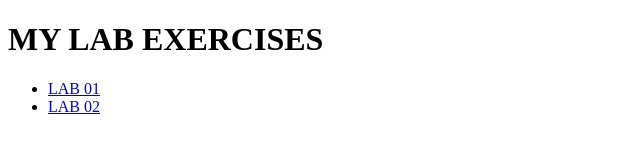
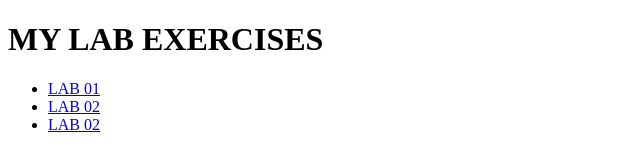
Before and after one commit to Fahadtamim-9/24PWBCS1087_WT_Fall25, a plain HTML site: page index.html in a window 1280 px wide. Shown: the full height of the page, 0-640 px from the left. Drawn offline with Linux system fonts and the light colour scheme.

Commit message:
changes done

```diff
--- a/index.html
+++ b/index.html
@@ -14,6 +14,9 @@
     <li>
         <a href="./Lab-02/index.html">LAB 02</a>
     </li>
+    <li>
+        <a href="./Lab-05/Task1.html">LAB 02</a>
+    </li>
 </ul>
 </body>
 </html>
```
